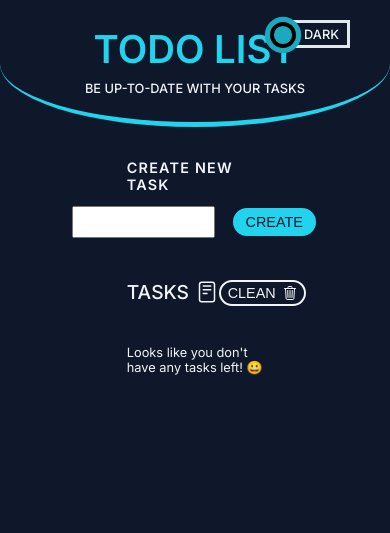
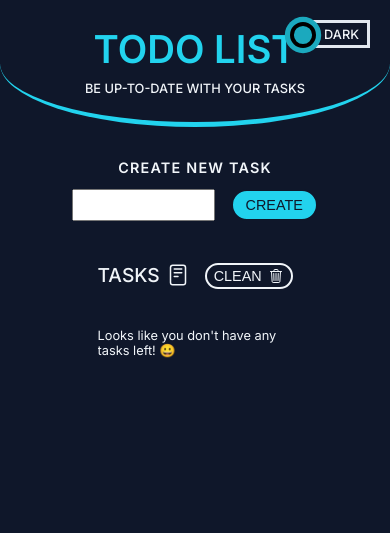
Before and after one commit to KenedyLima/dio-todo-list-challenge, a plain HTML site: page index.html in a window 390 px wide. Drawn offline with nearby package versions, Linux system fonts and the light colour scheme.

Commit message:
adding responsiveness

```diff
--- a/queries.css
+++ b/queries.css
@@ -2,7 +2,19 @@
   html {
     font-size: 8px;
   }
+
+  main {
+    width: 45%;
+  }
 }
 
-@media (max-width: 550px) {
+@media (max-width: 500px) {
+  main {
+    width: 50%;
+  }
+
+  .mode-button {
+    top: 2.5rem;
+    right: 2.5rem;
+  }
 }
```
